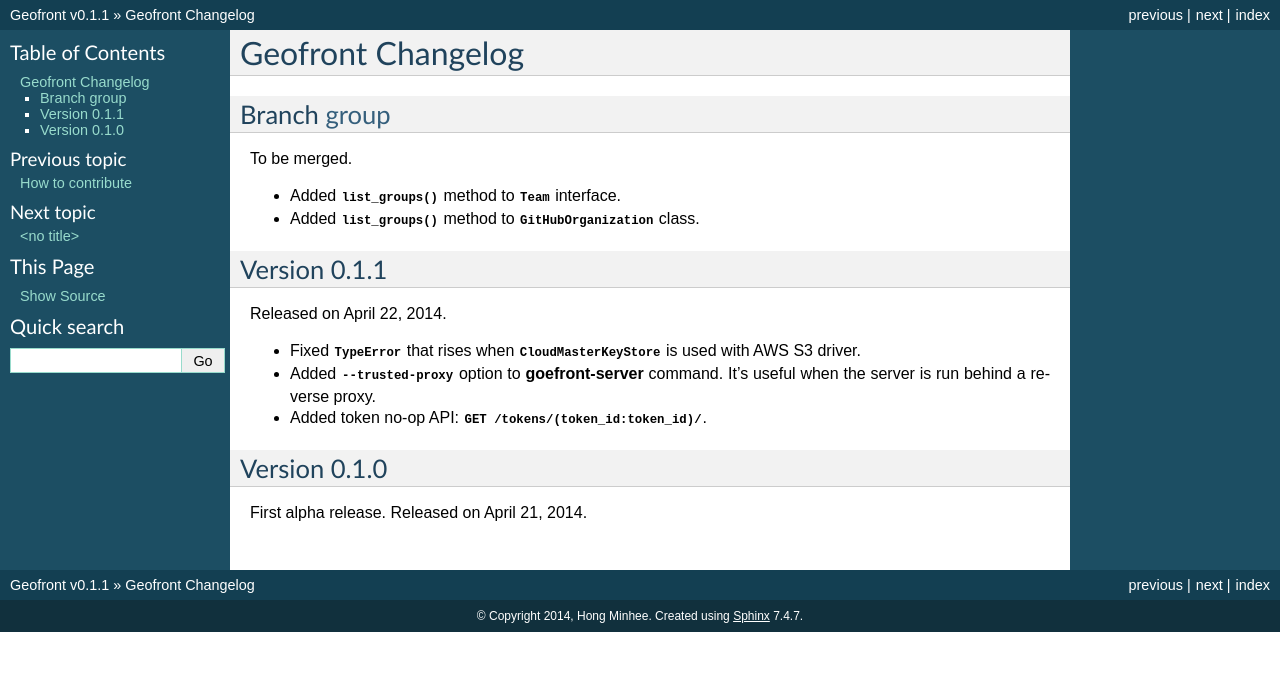
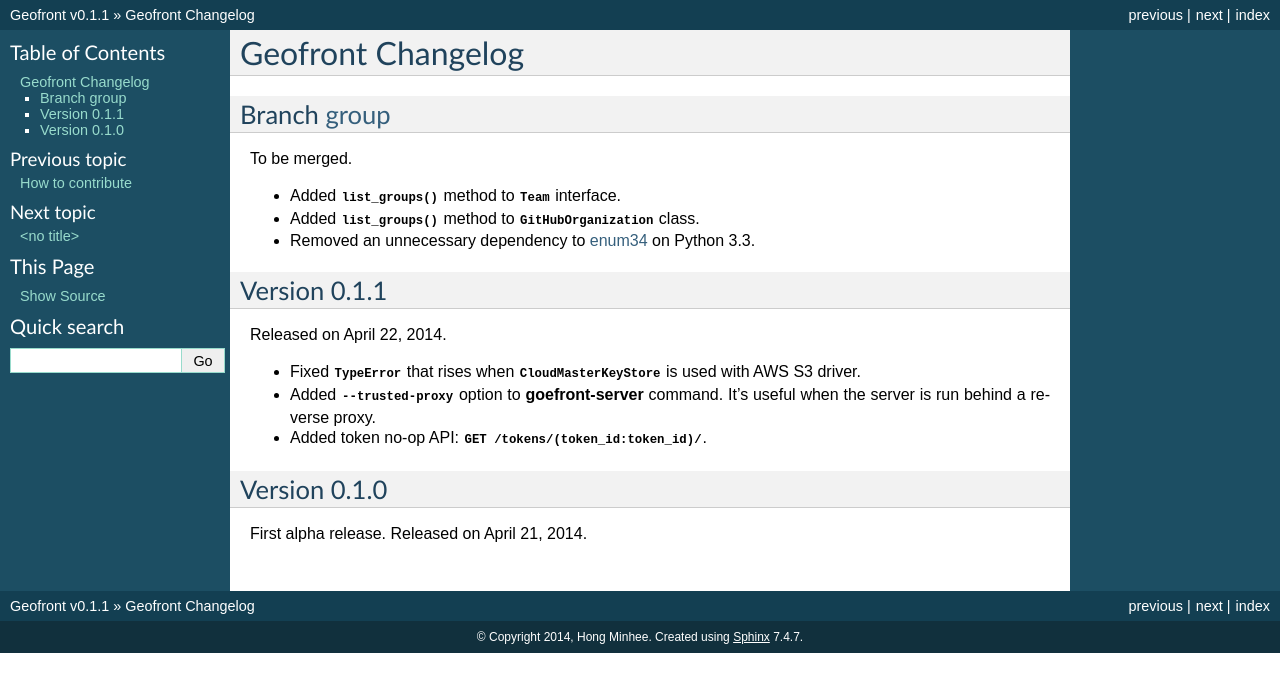
Before and after one commit to geofront-auth/geofront, a Sphinx documentation site: the page built from docs/changes.rst, in a window 1280 px wide. Shown: the top 692 px of the page. Built offline with Sphinx 7.4.7, drawn with Linux system fonts in a browser that asks for light colours; pages that are not in the unit, such as notebooks, are missing from menus.

Commit message:
enum34 is unnecessary

```diff
--- a/docs/changes.rst
+++ b/docs/changes.rst
@@ -10,6 +10,9 @@
   :class:`~geofront.team.Team` interface.
 - Added :meth:`~geofront.backends.github.GitHubOrganization.list_groups()`
   method to :class:`~geofront.backends.github.GitHubOrganization` class.
+- Removed an unnecessary dependency to enum34_ on Python 3.3.
+
+.. _enum34: https://pypi.python.org/pypi/enum34
 
 
 Version 0.1.1
--- a/setup.py
+++ b/setup.py
@@ -42,7 +42,6 @@
 ]
 
 if sys.version_info < (3, 4):
-    install_requires.append('enum34')
     tests_require.append('asyncio >= 0.4.1')
 
 # Install requirements for documentation if it's run by ReadTheDocs.org
```
